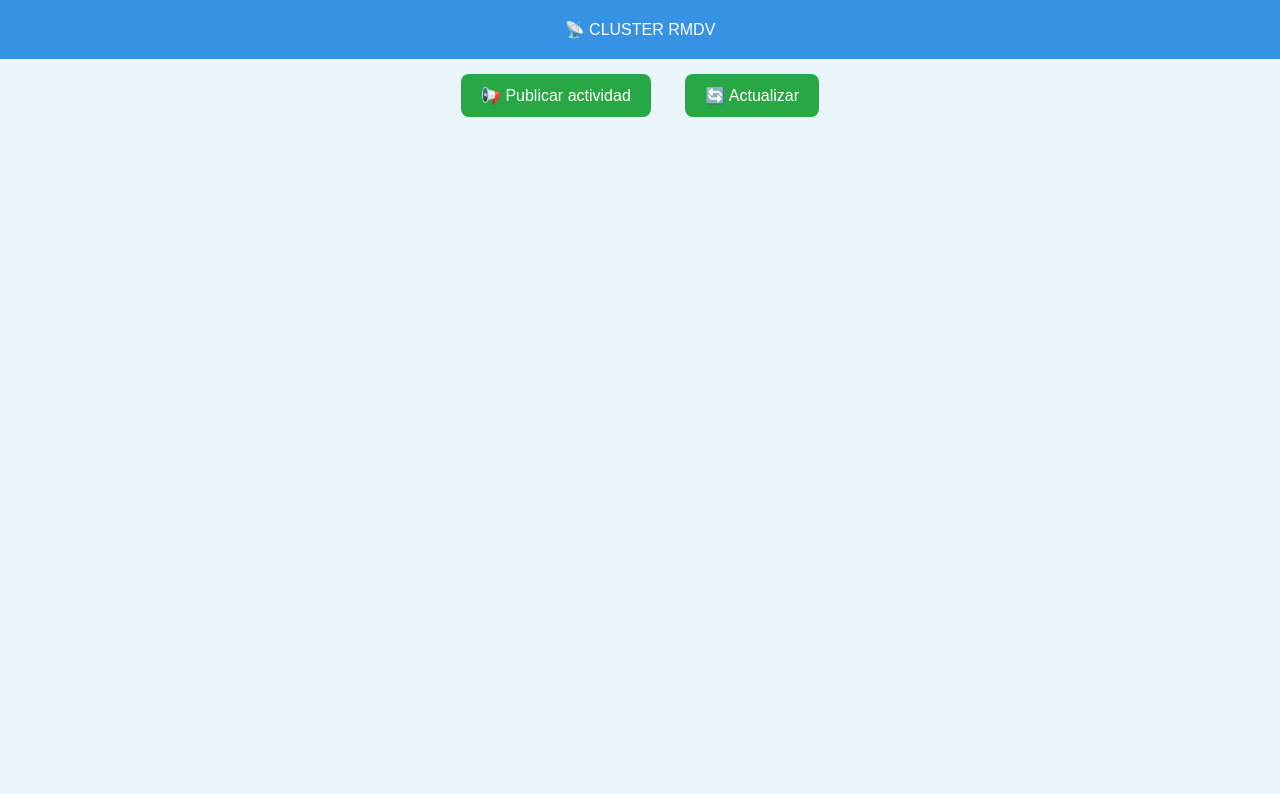
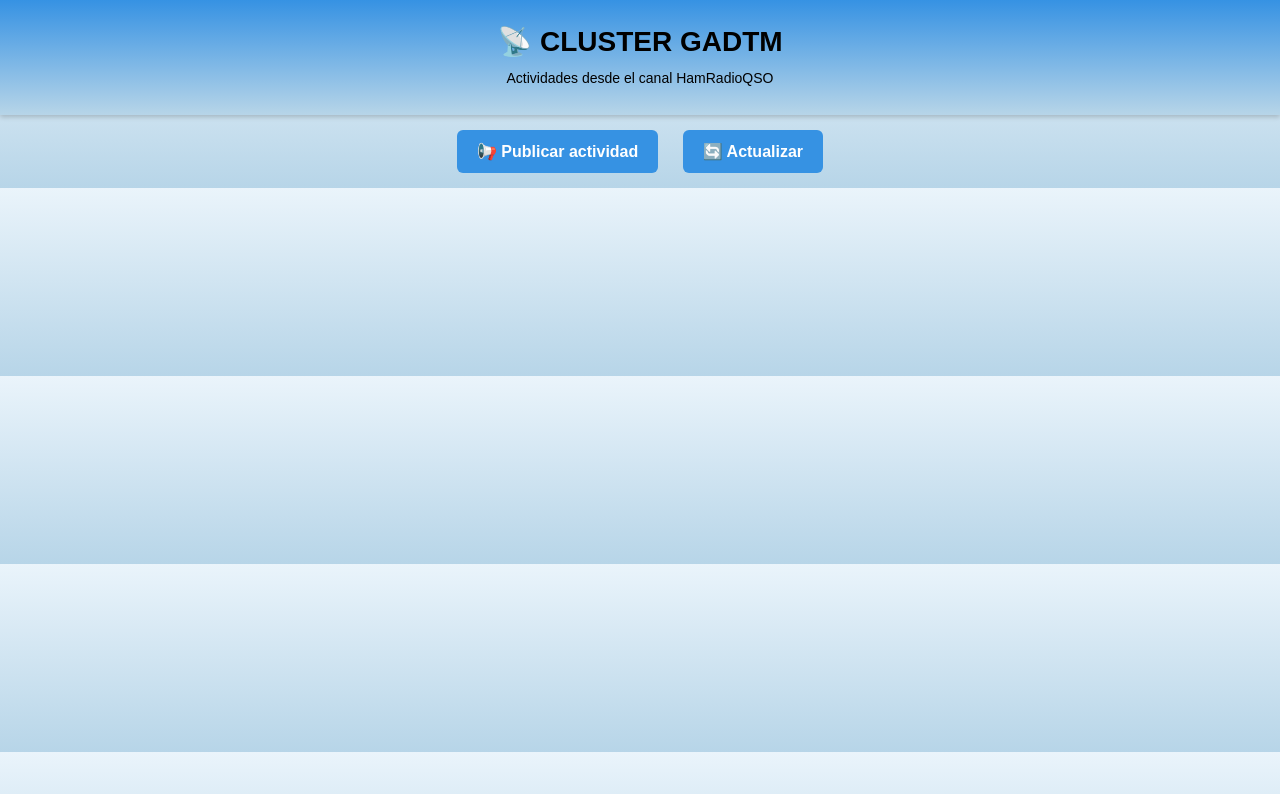
Before and after one commit to GADTM/Menu, a website: page cluster.html in a window 1280 px wide. Drawn offline with Linux system fonts and the light colour scheme; no server answers.

Commit message:
Add files via upload

```diff
--- a/cluster.html
+++ b/cluster.html
@@ -6,41 +6,68 @@
 
 <style>
 body{
-  font-family: Arial;
+  font-family: sans-serif;
+  background: linear-gradient(0deg, #b7d5e8, #eaf4fb);
   margin:0;
-  background:#eaf4fb;
 }
 
 header{
-  background:#3692E3;
-  color:white;
-  padding:20px;
+  background: linear-gradient(0deg, rgba(183,213,232,1) 0%, rgba(54,146,227,1) 100%);
+  color:black;
+  padding:25px;
   text-align:center;
+  font-size:28px;   /* 👈 TITULO MÁS GRANDE */
+  font-weight:bold;
+  box-shadow:0 2px 5px rgba(0,0,0,0.2);
 }
 
+/* BOTONES */
 button{
-  background:#28a745;
+  background:#3692E3;
   color:white;
   border:none;
   padding:12px 20px;
-  margin:15px;
-  border-radius:8px;
+  margin:15px 10px;
+  border-radius:6px;
   cursor:pointer;
   font-size:16px;
+  font-weight:bold;
+  transition:0.3s;
 }
 
+button:hover{
+  background:#004c99;
+  transform:scale(1.05);
+}
+
+/* CONTENEDOR */
 .container{
   max-width:900px;
   margin:auto;
 }
 
+/* TARJETAS */
 .card{
   background:white;
   padding:15px;
   margin:15px;
   border-radius:10px;
   box-shadow:0 2px 6px rgba(0,0,0,0.15);
-  white-space: pre-line;
+  white-space:pre-line;
+  font-size:15px;
+}
+
+/* LINK */
+.card a{
+  display:inline-block;
+  margin-top:10px;
+  color:#007bff;
+  text-decoration:none;
+  font-weight:bold;
+}
+
+.card a:hover{
+  text-decoration:underline;
 }
 </style>
 </head>
@@ -48,7 +75,10 @@ button{
 <body>
 
 <header>
-  📡 CLUSTER RMDV
+  📡 CLUSTER GADTM<br>
+  <span style="font-size:14px;font-weight:normal;">
+    Actividades desde el canal HamRadioQSO
+  </span>
 </header>
 
 <div style="text-align:center">
```
